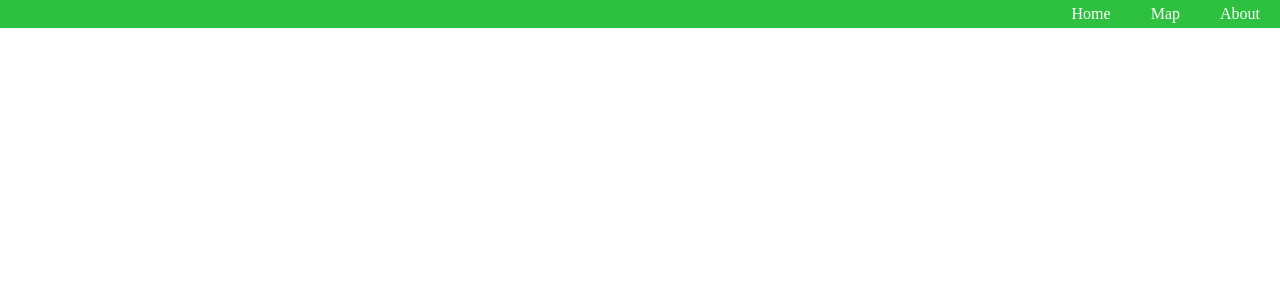
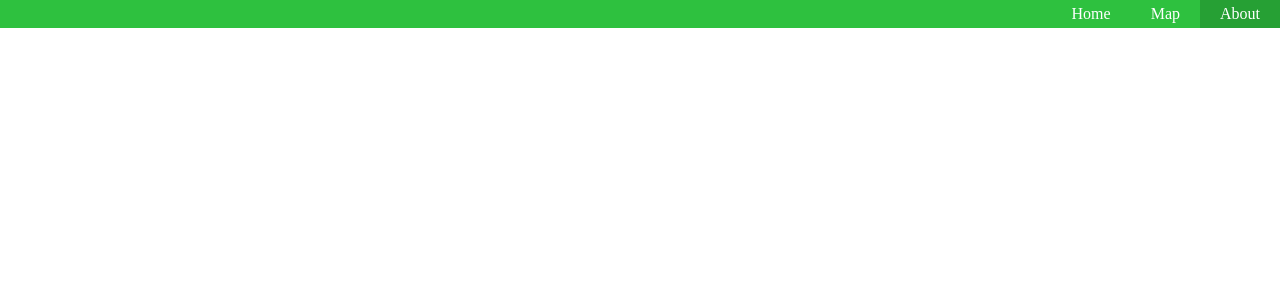
Before and after one commit to atemmel/good-tech-hack-2019, a PHP site: page / in a window 1280 px wide, with the pointer over the restyled element. Shown: the top 300 px of the page. Run offline with PHP 8.4, Linux system fonts and the light colour scheme.

Commit message:
Added hover

```diff
--- a/main.css
+++ b/main.css
@@ -15,3 +15,7 @@ body {
 	padding: 5px 20px;
 	text-decoration: none;
 }
+
+#navigation a:hover {
+	background: #26a034;
+}
```
